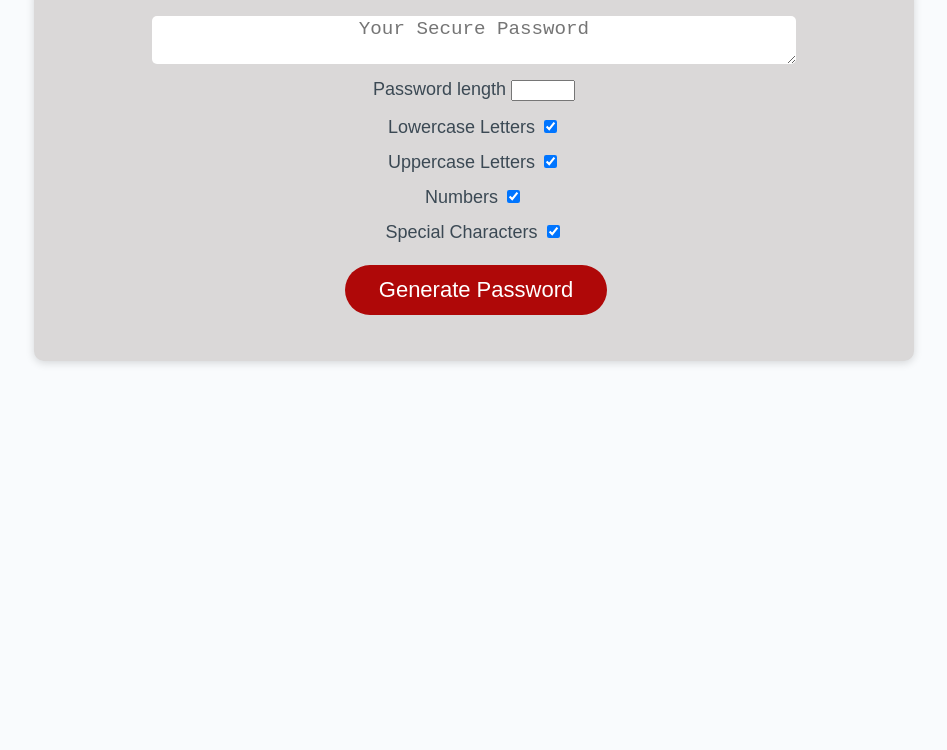
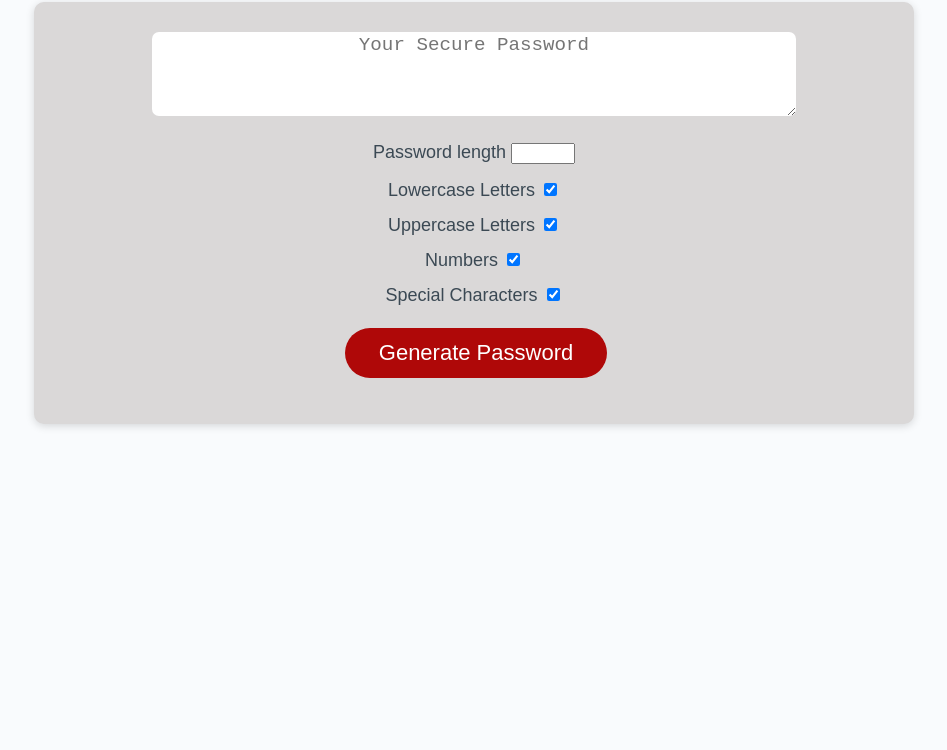
Before and after one commit to legit-jb/password-generator, a plain HTML site: page index.html in a window 1280 px wide. Shown: the part 80-830 px from the top of the page, without its empty margins (166-1113 px from the left). Drawn offline with Linux system fonts and the light colour scheme.

Commit message:
working on readme

```diff
--- a/assets/css/style.css
+++ b/assets/css/style.css
@@ -24,6 +24,10 @@ header {
   color: hsl(206, 17%, 28%);
 }
 
+h1 {
+  font-size: 200%;
+}
+
 .card {
   background-color: hsl(0, 3%, 85%);
   border-radius: 10px;
@@ -34,25 +38,29 @@ header {
   margin: 0 auto;
   max-width: 800px;
   padding: 30px 40px;
-  display: flexbox;
-}
-
-.card-body {
-  min-height: 100px;
 }
 
 #pwCriteria {
-  padding-top: 1%;
-  display: flex;
-  flex-direction: column;
-  justify-content: center;
-  align-items: center;
+  padding-top: 2%;
 }
 
 .criteria {
   padding: 1%;
-  display: flexbox;
-  justify-content: space-between;
+}
+
+#password {
+  -webkit-appearance: none;
+  -moz-appearance: none;
+  appearance: none;
+  width: 80%;
+  height: 80px;
+  font-size: 1.2rem;
+  text-align: center;
+  border-radius: 7px;
+}
+
+textarea {
+  border-width: 0px;
 }
 
 .btn {
@@ -73,21 +81,6 @@ header {
 button[disabled] {
   cursor: default;
   background: #c0c7cf;
-}
-
-#password {
-  -webkit-appearance: none;
-  -moz-appearance: none;
-  appearance: none;
-  width: 80%;
-  font-size: 1.2rem;
-  text-align: center;
-  vertical-align: middle;
-  border-radius: 5px;
-}
-
-textarea {
-  border-width: 0px;
 }
 
 @media (max-width: 690px) {
@@ -111,7 +104,12 @@ textarea {
   .btn {
     font-size: 0.8rem;
   }
+
   #password {
     width: 100%;
   }
+
+  .criteria {
+    font-size: 0.8rem;
+  }
 }
```
Also changed, not shown: assets/images/Alert.png (added), assets/images/Screen Shot.png (added), 1 other file.
